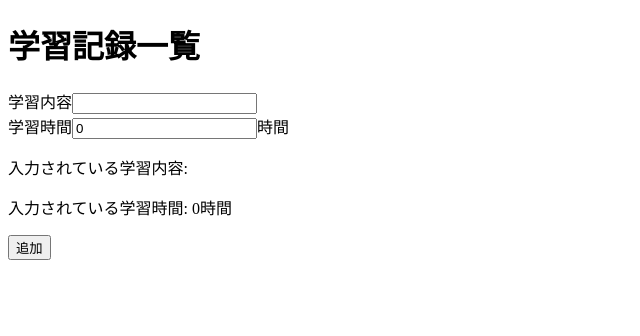
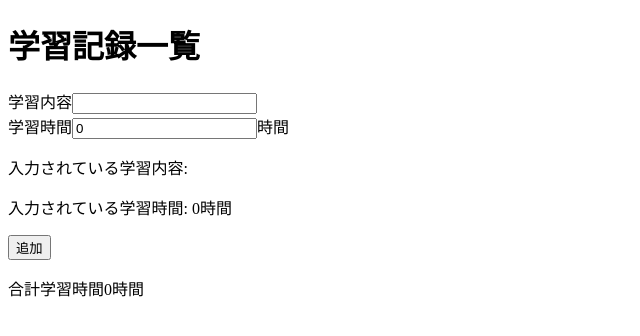
Before and after one commit to Takumi-Tajima/sample-vite, a React (Vite) app: page / in a window 1280 px wide. Shown: the top 336 px of the page, without its empty margins (0-640 px from the left). Built offline with nearby package versions, Linux system fonts and the light colour scheme.

Commit message:
合計学習時間を見れるように

```diff
--- a/src/StudyRecords.jsx
+++ b/src/StudyRecords.jsx
@@ -21,7 +21,7 @@ export const StudyRecords = () => {
     setStudyContent(e.target.value);
   };
   const onChangeStudyTime = (e) => {
-    setStudyTime(e.target.value);
+    setStudyTime(Number(e.target.value));
   };
 
   return (
@@ -44,6 +44,7 @@ export const StudyRecords = () => {
       </ul>
       <button onClick={onClickAddNewRecords}>追加</button>
       <p>{error}</p>
+      <p>合計学習時間{records.reduce((sum, record) => sum + record.time, 0)}時間</p>
     </>
   )
 }
```
